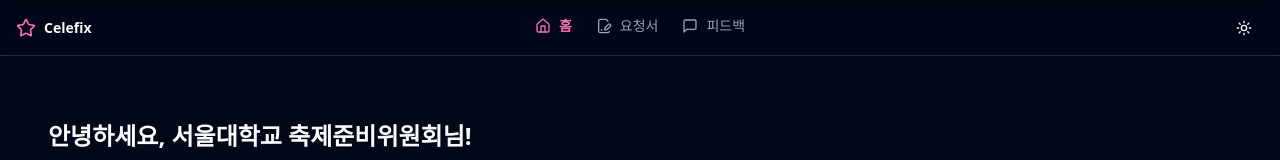
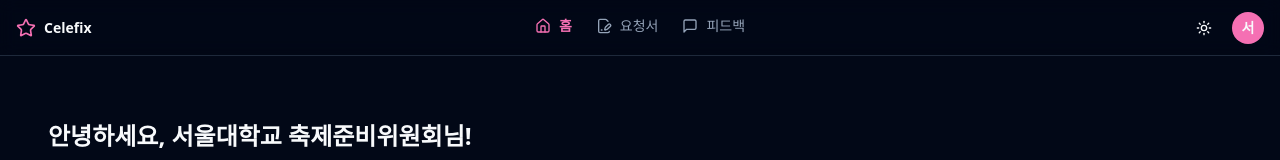
Before and after one commit to lje0722/celefix-auto-agent, a React (Vite) app: page /user in a window 1280 px wide. Shown: the top 160 px of the page. Built offline with nearby package versions, Linux system fonts and the light colour scheme.

Commit message:
Remove user name from header
Remove the user name next to the avatar in the user layout header to match the admin page.

```diff
--- a/src/layouts/UserLayout.tsx
+++ b/src/layouts/UserLayout.tsx
@@ -45,6 +45,12 @@ export default function UserLayout() {
           {/* Right: Actions */}
           <div className="flex items-center gap-2 justify-self-end">
             <ThemeToggle />
+            <div
+              className="hidden sm:grid h-8 w-8 place-items-center rounded-full bg-primary text-primary-foreground text-sm font-semibold"
+              aria-label="사용자 이니셜"
+            >
+              서
+            </div>
           </div>
         </div>
       </header>
```
